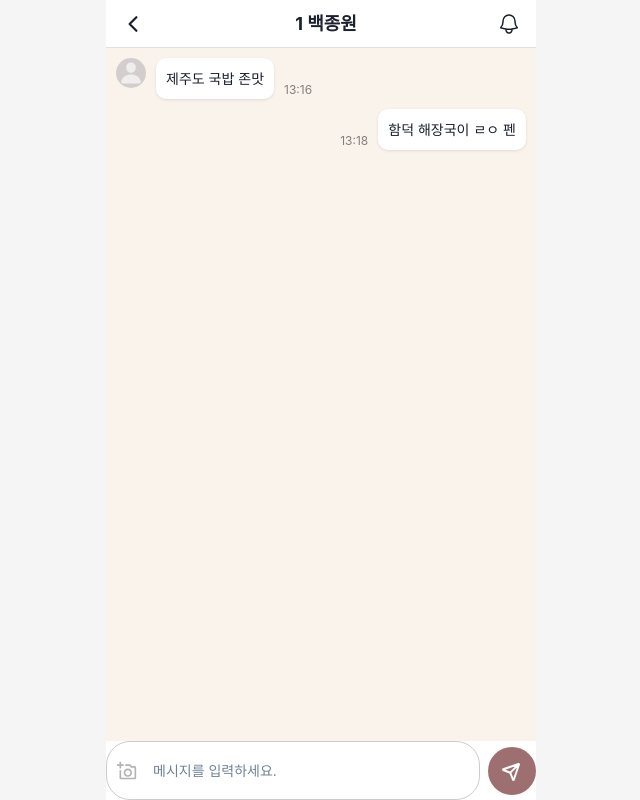
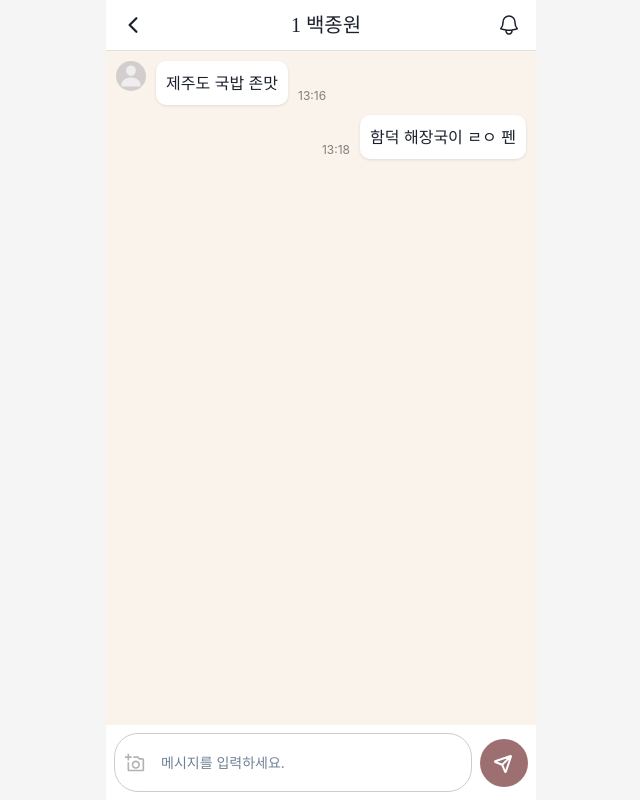
Before and after one commit to se0kcess/Q-Feed-WEB, a React (Vite) app: page /chatroom/1 in a window 1280 px wide. Shown: the whole page, without its empty margins (319-959 px from the left). Built offline with nearby package versions, Linux system fonts and the light colour scheme; a web font is replaced by a local one.

Commit message:
fix: qfeed-75 font 적용 , css 수정

```diff
--- a/src/pages/ChatList/index.tsx
+++ b/src/pages/ChatList/index.tsx
@@ -111,7 +111,6 @@ const chatListStyle = css`
   background-color: ${theme.colors.background};
   border-bottom: 1px solid #ccc;
 `;
-
 const chatItemStyle = css`
   display: flex;
   align-items: center;
@@ -134,11 +133,13 @@ const userNameStyle = css`
   justify-content: space-between;
   font-size: 14px;
   font-weight: bold;
+  font-family: ${theme.typography.fontFamily.korean};
 `;
 
 const timeStyle = css`
   color: ${theme.colors.gray[300]};
   font-size: 12px;
+  font-family: ${theme.typography.fontFamily.korean};
 `;
 
 const lastMessageStyle = css`
@@ -147,6 +148,7 @@ const lastMessageStyle = css`
   font-size: 12px;
   color: ${theme.colors.gray[500]};
   margin-top: 4px;
+  font-family: ${theme.typography.fontFamily.korean};
 `;
 
 const unreadCountStyle = css`
--- a/src/pages/ChatRoom/index.tsx
+++ b/src/pages/ChatRoom/index.tsx
@@ -94,7 +94,7 @@ const ChatRoom: React.FC = () => {
       </div>
 
       {/* Input Bar */}
-      <div>
+      <div css={inputBarStyle}>
         <ChatInputBar
           placeholder="메시지를 입력하세요."
           onSend={handleSendMessage} // 메시지 보내기 핸들러 전달
@@ -133,8 +133,8 @@ const headerStyle = css`
 
 const headerTitle = css`
   margin-left: 10px;
-  font-size: 18px;
-  font-weight: bold;
+  font-family: ${theme.typography.header2.fontFamily.korean};
+  font-size: ${theme.typography.header2.size};
 `;
 const backIconStyle = css`
   font-size: 24px;
@@ -167,7 +167,7 @@ const messageContentStyle = css`
   background-color: ${theme.colors.white};
   border-radius: 10px;
   padding: 10px;
-  font-size: 14px;
+  font-size: 16px;
   box-shadow: 0px 1px 3px rgba(0, 0, 0, 0.1);
 `;
 
@@ -184,3 +184,6 @@ const timeStyleRight = css`
   align-self: flex-end;
   margin-right: 10px; /* 메시지와 시간 간 간격 */
 `;
+const inputBarStyle = css`
+  margin: 8px;
+`;
```
